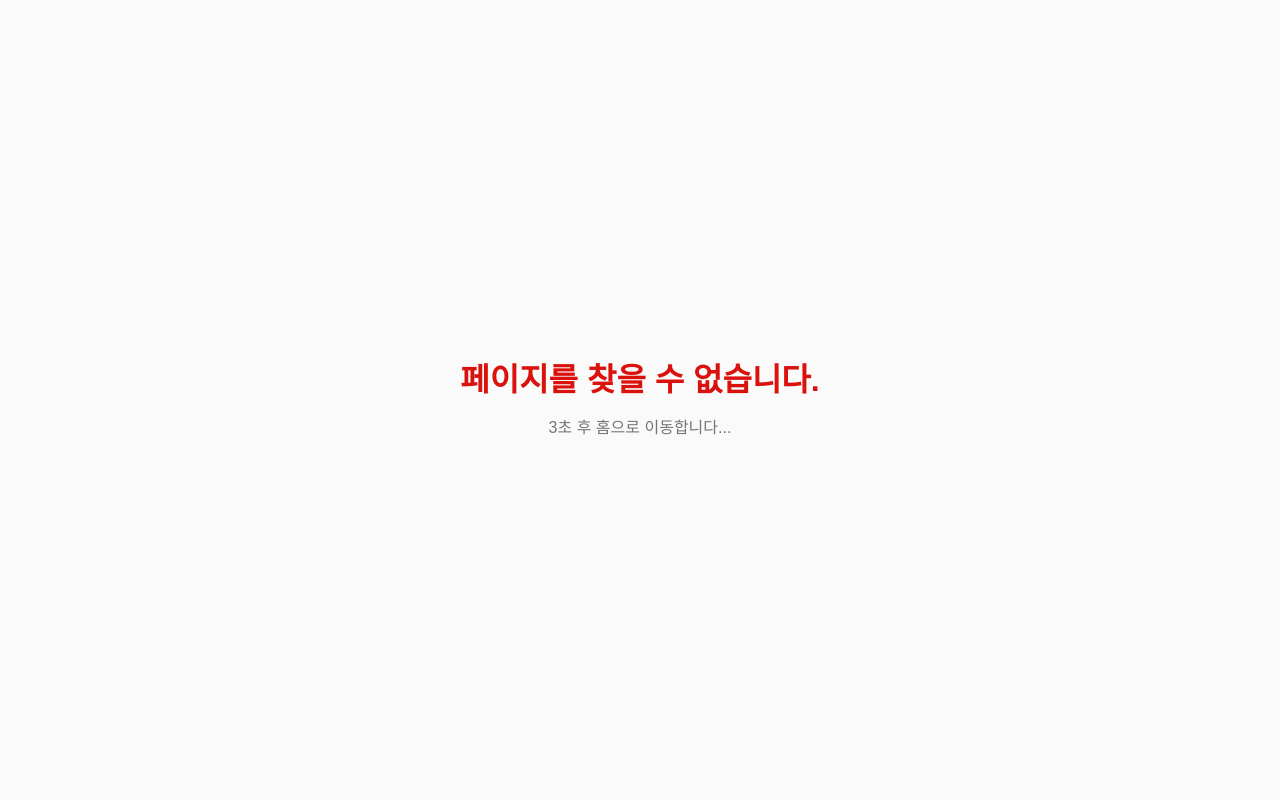
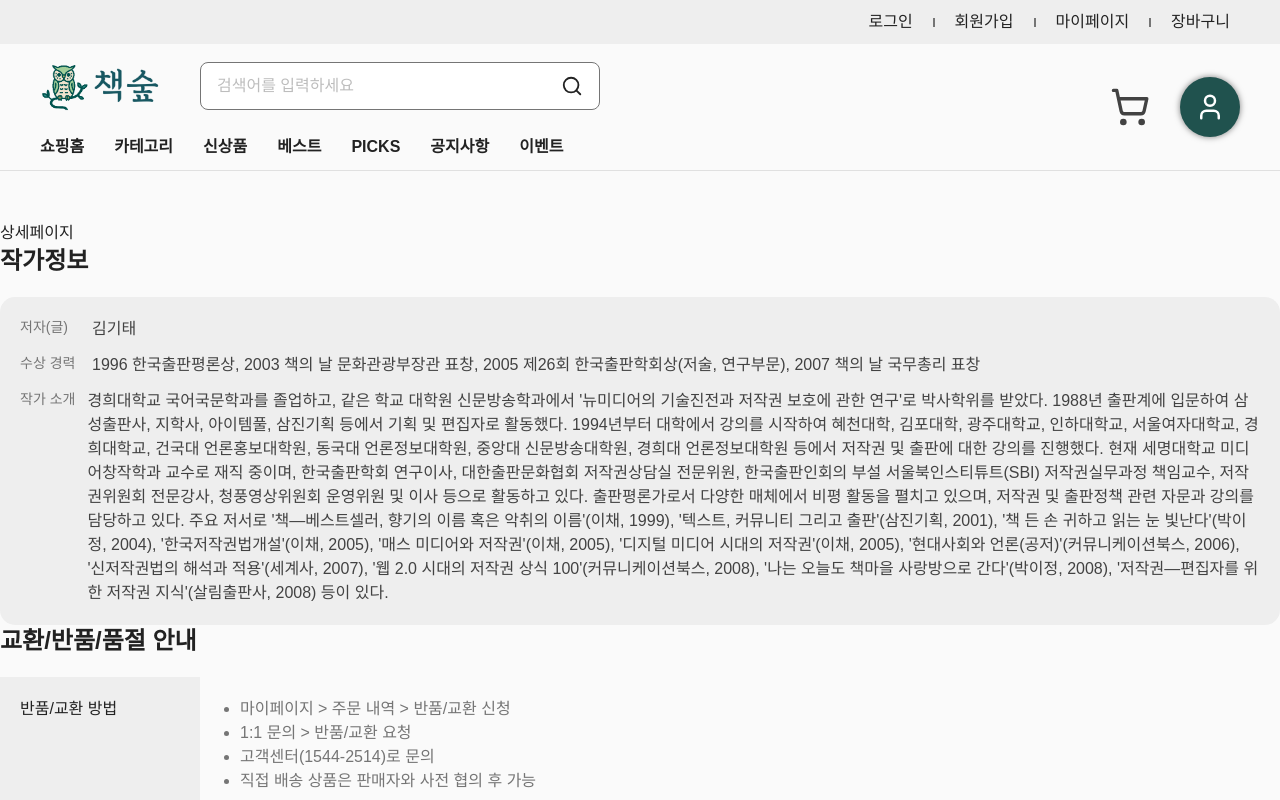
Before and after one commit to juny-0429/book-forest, a Next.js app: page /detail/1 in a window 1280 px wide. Before the commit this address had no page. Shown: the top 800 px of the page. Built offline with nearby package versions, Linux system fonts and the light colour scheme.

Commit message:
feat: 상세페이지 폴더 위치 이동 및 작가정보 추가

```diff
--- /dev/null
+++ b/src/app/(main)/detail/[id]/_components/AuthorInfo.tsx
@@ -0,0 +1,33 @@
+import React from 'react';
+
+export default function AuthorInfo() {
+  const mockAuthorInfoData = {
+    name: '김기태',
+    awards: '1996 한국출판평론상, 2003 책의 날 문화관광부장관 표창, 2005 제26회 한국출판학회상(저술, 연구부문), 2007 책의 날 국무총리 표창',
+    profile:
+      "경희대학교 국어국문학과를 졸업하고, 같은 학교 대학원 신문방송학과에서 '뉴미디어의 기술진전과 저작권 보호에 관한 연구'로 박사학위를 받았다. 1988년 출판계에 입문하여 삼성출판사, 지학사, 아이템풀, 삼진기획 등에서 기획 및 편집자로 활동했다. 1994년부터 대학에서 강의를 시작하여 혜천대학, 김포대학, 광주대학교, 인하대학교, 서울여자대학교, 경희대학교, 건국대 언론홍보대학원, 동국대 언론정보대학원, 중앙대 신문방송대학원, 경희대 언론정보대학원 등에서 저작권 및 출판에 대한 강의를 진행했다. 현재 세명대학교 미디어창작학과 교수로 재직 중이며, 한국출판학회 연구이사, 대한출판문화협회 저작권상담실 전문위원, 한국출판인회의 부설 서울북인스티튜트(SBI) 저작권실무과정 책임교수, 저작권위원회 전문강사, 청풍영상위원회 운영위원 및 이사 등으로 활동하고 있다. 출판평론가로서 다양한 매체에서 비평 활동을 펼치고 있으며, 저작권 및 출판정책 관련 자문과 강의를 담당하고 있다. 주요 저서로 '책―베스트셀러, 향기의 이름 혹은 악취의 이름'(이채, 1999), '텍스트, 커뮤니티 그리고 출판'(삼진기획, 2001), '책 든 손 귀하고 읽는 눈 빛난다'(박이정, 2004), '한국저작권법개설'(이채, 2005), '매스 미디어와 저작권'(이채, 2005), '디지털 미디어 시대의 저작권'(이채, 2005), '현대사회와 언론(공저)'(커뮤니케이션북스, 2006), '신저작권법의 해석과 적용'(세계사, 2007), '웹 2.0 시대의 저작권 상식 100'(커뮤니케이션북스, 2008), '나는 오늘도 책마을 사랑방으로 간다'(박이정, 2008), '저작권―편집자를 위한 저작권 지식'(살림출판사, 2008) 등이 있다.",
+  };
+
+  return (
+    <section>
+      <h3 className='mb-5 text-title-24b text-ui-text-title'>작가정보</h3>
+
+      <dl className='flex flex-col gap-3 p-5 bg-gray-200 rounded-[15px]'>
+        <div className='flex gap-3'>
+          <dt className='w-[60px] whitespace-nowrap text-body-14r text-ui-text-description'>저자(글)</dt>
+          <dd className='text-body-16r text-ui-text-body'>{mockAuthorInfoData.name}</dd>
+        </div>
+
+        <div className='flex gap-3'>
+          <dt className='w-[60px] whitespace-nowrap text-body-14r text-ui-text-description'>수상 경력</dt>
+          <dd className='text-body-16r text-ui-text-body'>{mockAuthorInfoData.awards}</dd>
+        </div>
+
+        <div className='flex gap-3'>
+          <dt className='w-[60px] whitespace-nowrap text-body-14r text-ui-text-description'>작가 소개</dt>
+          <dd className='text-body-16r text-ui-text-body'>{mockAuthorInfoData.profile}</dd>
+        </div>
+      </dl>
+    </section>
+  );
+}
--- a/src/app/(main)/category/[category]/[id]/_components/ReturnPolicy.tsx
+++ b/src/app/(main)/detail/[id]/_components/ReturnPolicy.tsx
@@ -4,7 +4,7 @@ import { returnPolicy } from '../_data/returnPolicy.data';
 export default function ReturnPolicy() {
   return (
     <section>
-      <h3 className='mb-10 text-title-24b text-ui-text-title'>교환/반품/품절 안내</h3>
+      <h3 className='mb-5 text-title-24b text-ui-text-title'>교환/반품/품절 안내</h3>
 
       {/* 반품/교환 방법 */}
       <div className='flex'>
--- a/src/app/(main)/category/[category]/[id]/page.tsx
+++ b/src/app/(main)/detail/[id]/page.tsx
@@ -1,10 +1,14 @@
 import React from 'react';
 import ReturnPolicy from './_components/ReturnPolicy';
+import AuthorInfo from './_components/AuthorInfo';
 
 export default function page() {
   return (
     <div>
       상세페이지
+      {/* 작가정보 */}
+      <AuthorInfo />
+      {/* 교환/반품/품절 안내 */}
       <ReturnPolicy />
     </div>
   );
```
Also changed, not shown: src/app/(main)/detail/[id]/_data/returnPolicy.data.ts (renamed from src/app/(main)/category/[category]/[id]/_data/returnPolicy.data.ts), src/app/(main)/detail/[id]/layout.tsx (renamed from src/app/(main)/category/[category]/[id]/layout.tsx).
